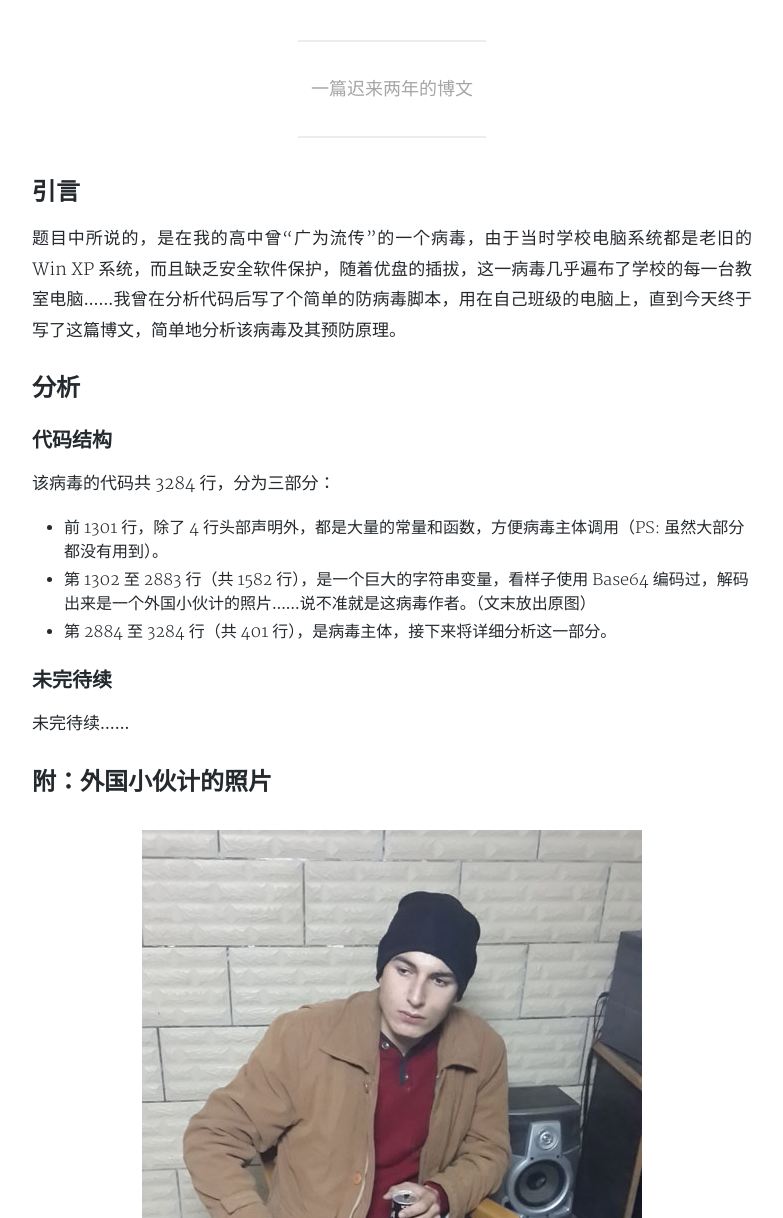
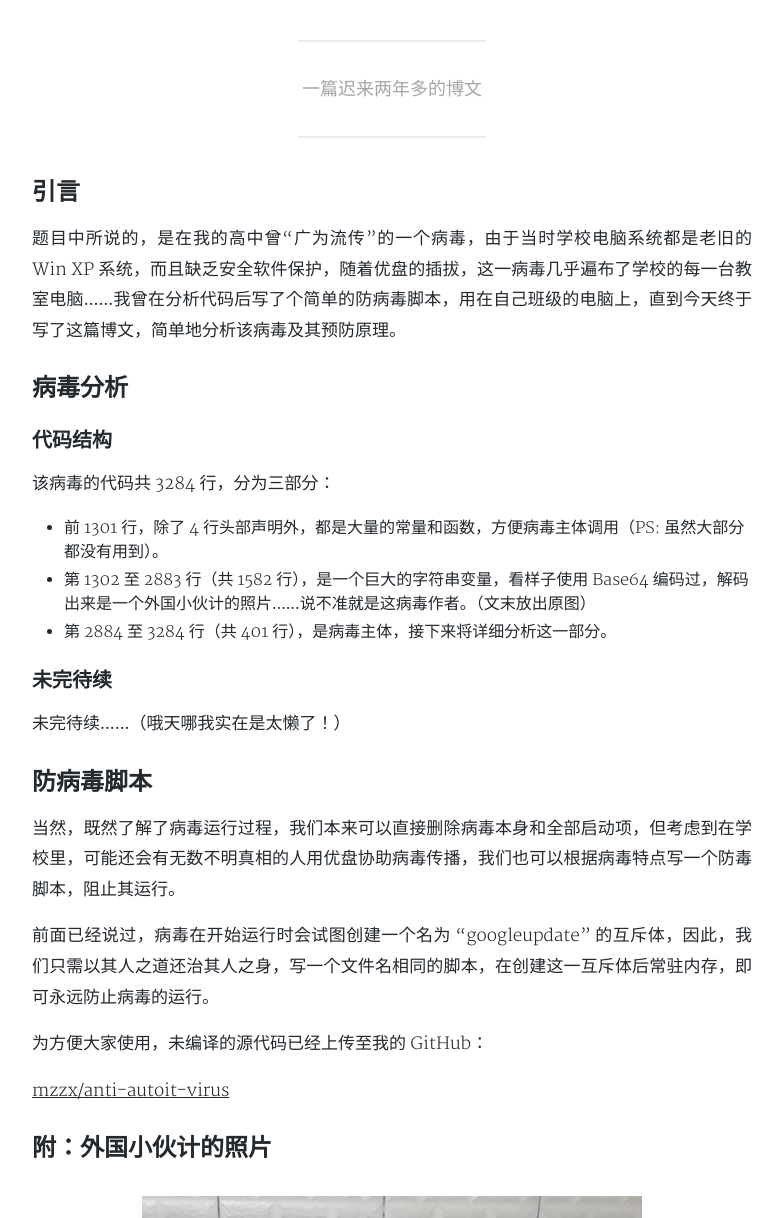
Before and after one commit to Morimiue/mzzx.github.io, a Jekyll site: the page built from _posts/2019-02-01-anti-autoit-virus.md, in a window 1280 px wide and 1400 px high, scrolled down 278 px. Shown: the part 182-1400 px from the top of the window, without its empty margins (248-1031 px from the left). Built offline with Jekyll 4.4.1, drawn with Linux system fonts in a browser that asks for light colours; nearby versions of some CDN libraries; comment, search, counter and statistics services are not loaded; a style sheet for code colours, icons or effects is not loaded.

Commit message:
update anti-autoit-virus

```diff
--- a/_posts/2019-02-01-anti-autoit-virus.md
+++ b/_posts/2019-02-01-anti-autoit-virus.md
@@ -1,7 +1,7 @@
 ---
 layout: post
 title: '对一只AutoIt木马的分析及相应防病毒措施'
-subtitle: '一篇迟来两年的博文'
+subtitle: '一篇迟来两年多的博文'
 date: 2019-02-01
 categories: 计算机
 cover: '../../../assets/img/anti-autoit-virus.jpg'
@@ -12,7 +12,7 @@ tags: 计算机
 
 题目中所说的，是在我的高中曾“广为流传”的一个病毒，由于当时学校电脑系统都是老旧的 Win XP 系统，而且缺乏安全软件保护，随着优盘的插拔，这一病毒几乎遍布了学校的每一台教室电脑……我曾在分析代码后写了个简单的防病毒脚本，用在自己班级的电脑上，直到今天终于写了这篇博文，简单地分析该病毒及其预防原理。
 
-## 分析
+## 病毒分析
 
 ### 代码结构
 
@@ -24,7 +24,17 @@ tags: 计算机
 
 ### 未完待续
 
-未完待续……
+未完待续……（哦天哪我实在是太懒了！）
+
+## 防病毒脚本
+
+当然，既然了解了病毒运行过程，我们本来可以直接删除病毒本身和全部启动项，但考虑到在学校里，可能还会有无数不明真相的人用优盘协助病毒传播，我们也可以根据病毒特点写一个防毒脚本，阻止其运行。
+
+前面已经说过，病毒在开始运行时会试图创建一个名为 “googleupdate” 的互斥体，因此，我们只需以其人之道还治其人之身，写一个文件名相同的脚本，在创建这一互斥体后常驻内存，即可永远防止病毒的运行。
+
+为方便大家使用，未编译的源代码已经上传至我的 GitHub：
+
+[mzzx/anti-autoit-virus](https://github.com/mzzx/anti-autoit-virus)
 
 ## 附：外国小伙计的照片
 
```
